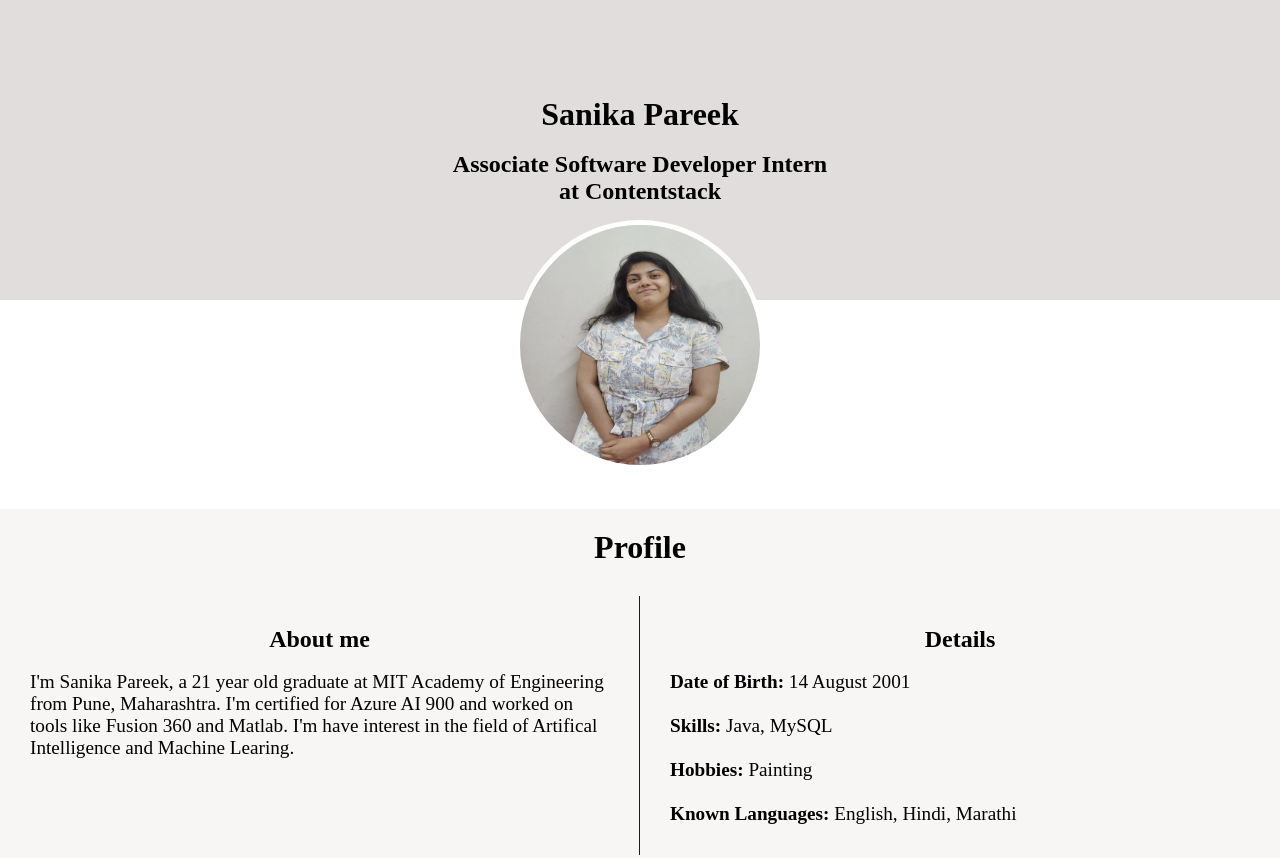
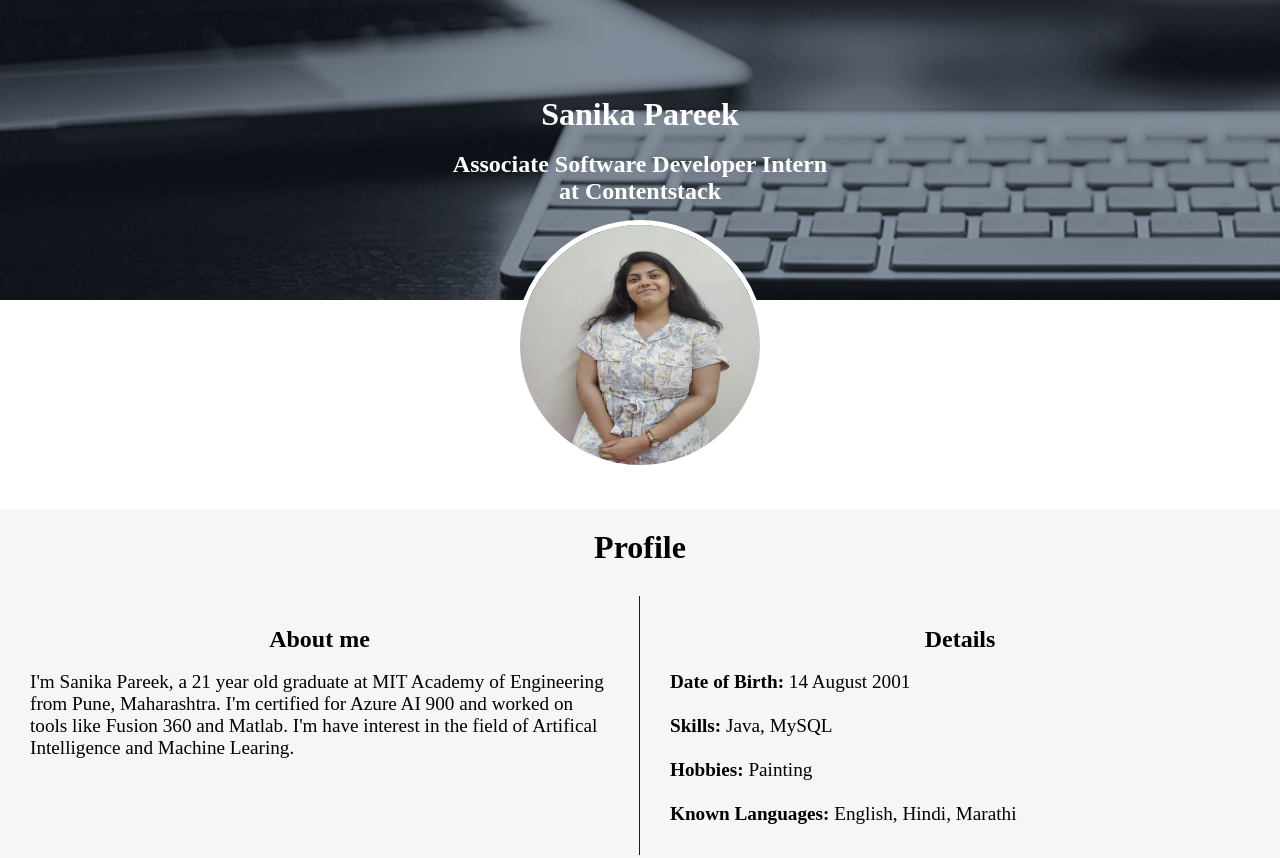
Before and after one commit to sanikapareek-contentstack/sanika-portfolio, a plain HTML site: page index.html in a window 1280 px wide. Shown: the top 858 px of the page. Drawn offline with Linux system fonts and the light colour scheme.

Commit message:
Added background image for header

```diff
--- a/style/style.css
+++ b/style/style.css
@@ -6,6 +6,9 @@
 
 .header{
     display: flex;
+    background:url(../assets/background.png);
+    background-repeat: no-repeat;
+    background-size: cover;
     max-width: 100vw;
     height: 300px;
     background-color: rgb(226, 221, 221);
@@ -14,6 +17,7 @@
     padding: 10px;
     justify-content: center;
     margin-bottom: 70px;
+    color: white;
 }
 
 .photo{
@@ -66,6 +70,7 @@
 
 .project,.education{
     display: flex;
+    flex-wrap: wrap;
     justify-content: space-around;
     align-items: center;
     margin: 3%;
```
Also changed, not shown: assets/background.png (added), 1 other file.
